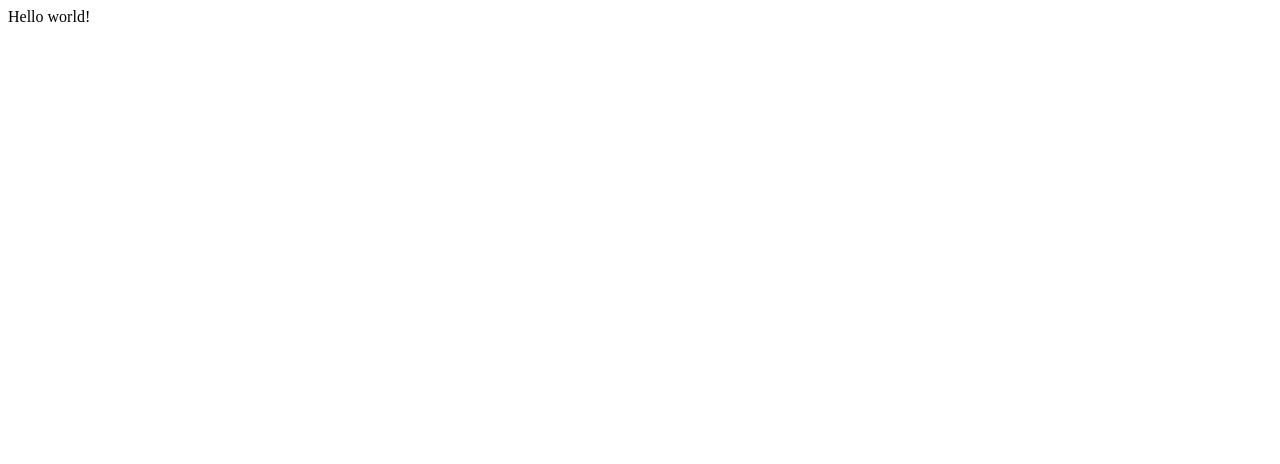
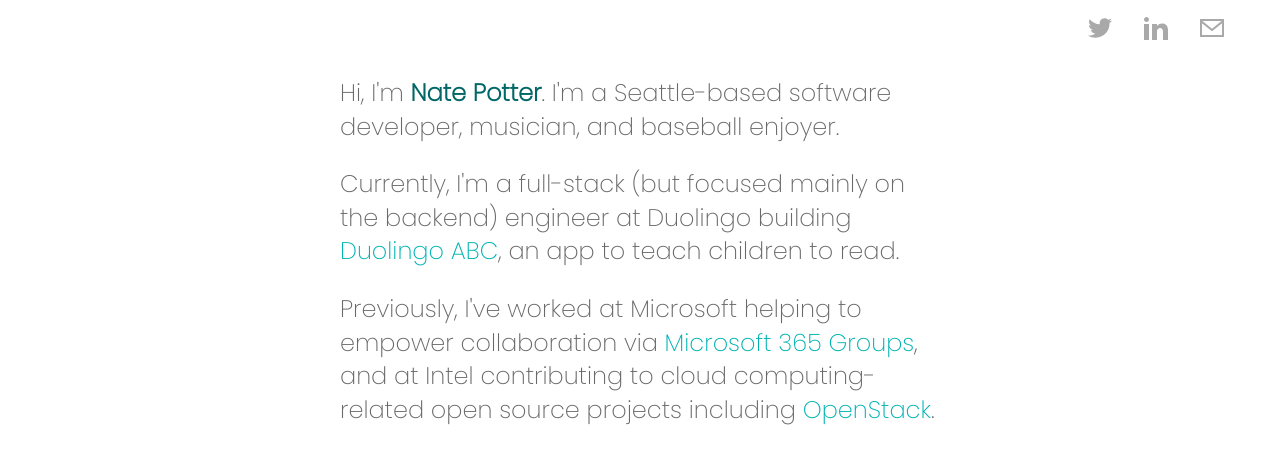
Before and after one commit to ntpttr/personal-website, a Gatsby site: page / in a window 1280 px wide. Built offline with nearby package versions, Linux system fonts and the light colour scheme; Gatsby itself is replaced by a stand-in of ours.

Commit message:
Add basic content

```diff
--- /dev/null
+++ b/gatsby-browser.js
@@ -0,0 +1 @@
+import "./src/styles/global.css"
--- a/gatsby-config.js
+++ b/gatsby-config.js
@@ -6,5 +6,10 @@
 
 module.exports = {
   /* Your site config here */
-  plugins: [],
+  plugins: [`gatsby-plugin-react-helmet`],
+  siteMetadata: {
+    title: "Nate Potter",
+    url: "https://www.ntpttr.com",
+    twitterUsername: "@ntpttr",
+  },
 }
--- a/package.json
+++ b/package.json
@@ -15,8 +15,10 @@
   },
   "dependencies": {
     "gatsby": "^3.4.1",
+    "gatsby-plugin-react-helmet": "^4.4.0",
     "react": "^17.0.1",
-    "react-dom": "^17.0.1"
+    "react-dom": "^17.0.1",
+    "react-helmet": "^6.1.0"
   },
   "devDependencies": {
     "prettier": "2.2.1"
--- a/src/pages/index.js
+++ b/src/pages/index.js
@@ -1,5 +1,27 @@
 import React from "react"
+import { Helmet } from "react-helmet"
 
 export default function Home() {
-  return <div>Hello world!</div>
+  return (
+    <div>
+      <Helmet>
+          <meta charSet="utf-8" />
+          <title>Nate Potter</title>
+          <link rel="canonical" href="http://ntpttr.com" />
+          <link rel="preconnect" href="https://fonts.gstatic.com" />
+          <link href="https://fonts.googleapis.com/css2?family=Poppins:wght@200,800&display=swap" rel="stylesheet" />
+      </Helmet>
+      <div className="header">
+        <a href="https://twitter.com/ntpttr"><svg className="icon" xmlns="http://www.w3.org/2000/svg" width="24" height="24" viewBox="0 0 24 24"><path d="M24 4.557c-.883.392-1.832.656-2.828.775 1.017-.609 1.798-1.574 2.165-2.724-.951.564-2.005.974-3.127 1.195-.897-.957-2.178-1.555-3.594-1.555-3.179 0-5.515 2.966-4.797 6.045-4.091-.205-7.719-2.165-10.148-5.144-1.29 2.213-.669 5.108 1.523 6.574-.806-.026-1.566-.247-2.229-.616-.054 2.281 1.581 4.415 3.949 4.89-.693.188-1.452.232-2.224.084.626 1.956 2.444 3.379 4.6 3.419-2.07 1.623-4.678 2.348-7.29 2.04 2.179 1.397 4.768 2.212 7.548 2.212 9.142 0 14.307-7.721 13.995-14.646.962-.695 1.797-1.562 2.457-2.549z"/></svg></a>
+        <a href="https://www.linkedin.com/in/nate-potter/"><svg className="icon" xmlns="http://www.w3.org/2000/svg" width="24" height="24" viewBox="0 0 24 24"><path d="M4.98 3.5c0 1.381-1.11 2.5-2.48 2.5s-2.48-1.119-2.48-2.5c0-1.38 1.11-2.5 2.48-2.5s2.48 1.12 2.48 2.5zm.02 4.5h-5v16h5v-16zm7.982 0h-4.968v16h4.969v-8.399c0-4.67 6.029-5.052 6.029 0v8.399h4.988v-10.131c0-7.88-8.922-7.593-11.018-3.714v-2.155z"/></svg></a>
+        <a href="mailto:ntpttr@outlook.com"><svg className="icon" xmlns="http://www.w3.org/2000/svg" width="24" height="24" viewBox="0 0 24 24"><path d="M0 3v18h24v-18h-24zm21.518 2l-9.518 7.713-9.518-7.713h19.036zm-19.518 14v-11.817l10 8.104 10-8.104v11.817h-20z"/></svg></a>
+      </div>
+      <div className="body">
+        <p>Hi, I'm <strong>Nate Potter</strong>. I'm a Seattle-based software developer, musician, and baseball enjoyer.</p>
+        <p>Currently, I'm a full-stack (but focused mainly on the backend) engineer at Duolingo building <a href="https://duolingo.com/abc">Duolingo ABC</a>, an app to teach children to read.</p>
+        <p>Previously, I've worked at Microsoft helping to empower collaboration via <a href="https://support.microsoft.com/en-us/topic/learn-about-microsoft-365-groups-b565caa1-5c40-40ef-9915-60fdb2d97fa2">Microsoft 365 Groups</a>, and at
+            Intel contributing to cloud computing-related open source projects including <a href="https://www.openstack.org/">OpenStack</a>.</p>
+      </div>
+    </div>
+  )
 }
--- /dev/null
+++ b/src/styles/global.css
@@ -0,0 +1,38 @@
+.body {
+  font-family: 'Poppins', sans-serif;
+  margin: 2rem auto;
+  max-width: 600px;
+  color: dimgrey;
+  font-size: x-large;
+  line-height: 1.4;
+}
+
+.header {
+  margin: 1rem 1rem 0 0;
+  text-align: right;
+}
+
+.icon {
+  margin-right: 32px;
+}
+
+strong {
+  color: #006666;
+}
+
+a {
+  color: #00b3b3;
+  text-decoration: none;
+}
+
+a:hover {
+  color: #008080;
+}
+
+svg {
+  fill: darkgrey
+}
+
+svg:hover {
+  fill: dimgrey;
+}
```
Also changed, not shown: static/favicon.ico, 1 other file.
